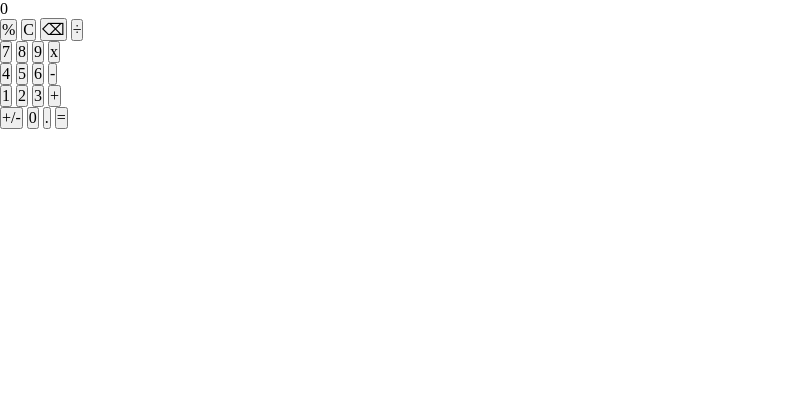
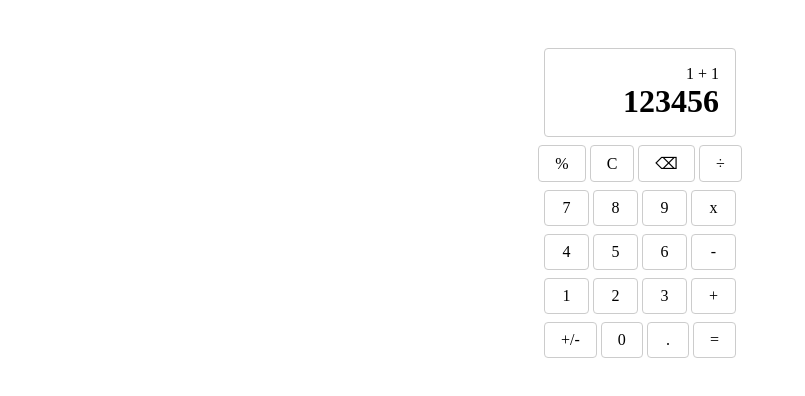
Before and after one commit to Esk3tit/odin-calculator, a plain HTML site: page index.html in a window 1280 px wide. Shown: the whole page, without its empty margins (0-805 px from the left). Drawn offline with Linux system fonts and the light colour scheme.

Commit message:
Add rudimentary styling and calculation history
Four func calcs have a line in the display that shows the most recent
history (last entered expression) so this was added to the web app.

Basic styling is also finished and it looks decent enough so this is
where the real game begins

```diff
--- a/index.html
+++ b/index.html
@@ -10,9 +10,9 @@
     </head>
     <body>
         <div class="calculator-container">
-            <div class="button-display-container">
             <div class="display">
-                    0
+                <div id="display-history">1 + 1</div>
+                <div id="display-result">123456</div>
             </div>
             <div class="buttons">
                 <div class="row">
@@ -47,6 +47,5 @@
                 </div>
             </div>
         </div>
-        </div>
     </body>
 </html>
--- a/style.css
+++ b/style.css
@@ -0,0 +1,51 @@
+.calculator-container {
+    display: flex;
+    flex-direction: column;
+    justify-content: center;
+    margin-top: 3rem;
+    margin-inline: auto;
+    width: 15%;
+}
+
+.display {
+    display: flex;
+    flex-direction: column;
+    justify-content: center;
+    align-items: flex-end;
+    padding: 1rem;
+    border: 1px solid #ccc;
+    border-radius: 0.25rem;
+    background-color: #fff;
+    margin-bottom: 0.5rem;
+}
+
+#display-result {
+    font-size: 2rem;
+    font-weight: bold;
+}
+
+.buttons {
+    display: flex;
+    justify-content: center;
+    flex-direction: column;
+    gap: 0.5rem;
+}
+
+.row {
+    display: flex;
+    justify-content: center;
+    gap: 0.25rem;
+}
+
+.button {
+    padding: 0.5rem 1rem;
+    border: 1px solid #ccc;
+    border-radius: 0.25rem;
+    background-color: #fff;
+    cursor: pointer;
+    flex: 1;
+}
+
+.button:hover {
+    background-color: #ccc;
+}
```
Lines whose indentation alone changed are shown as unchanged.
